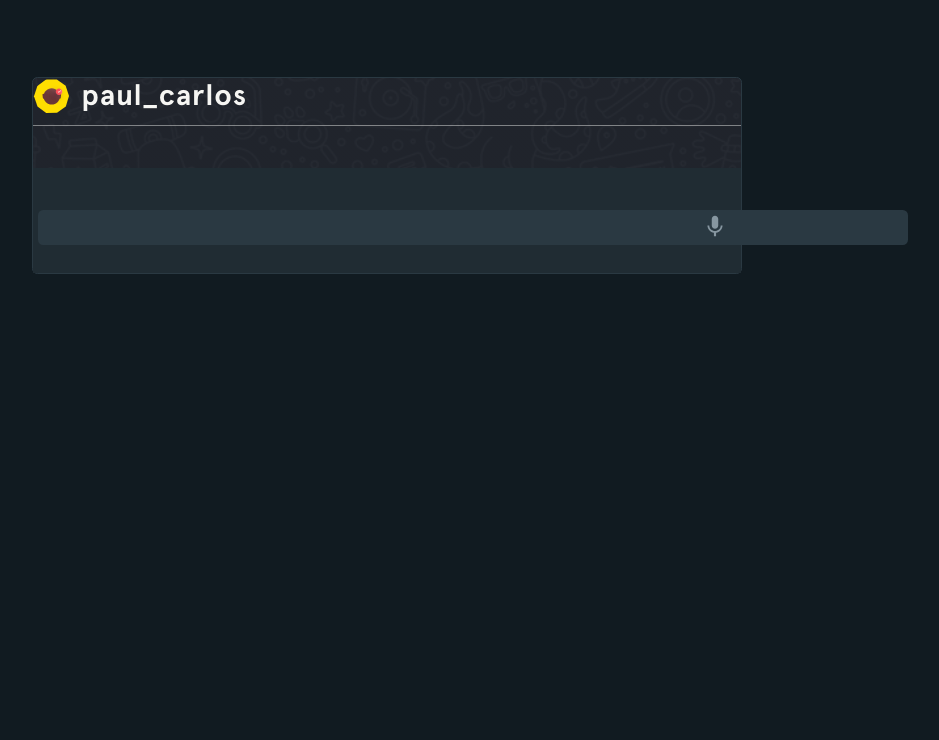
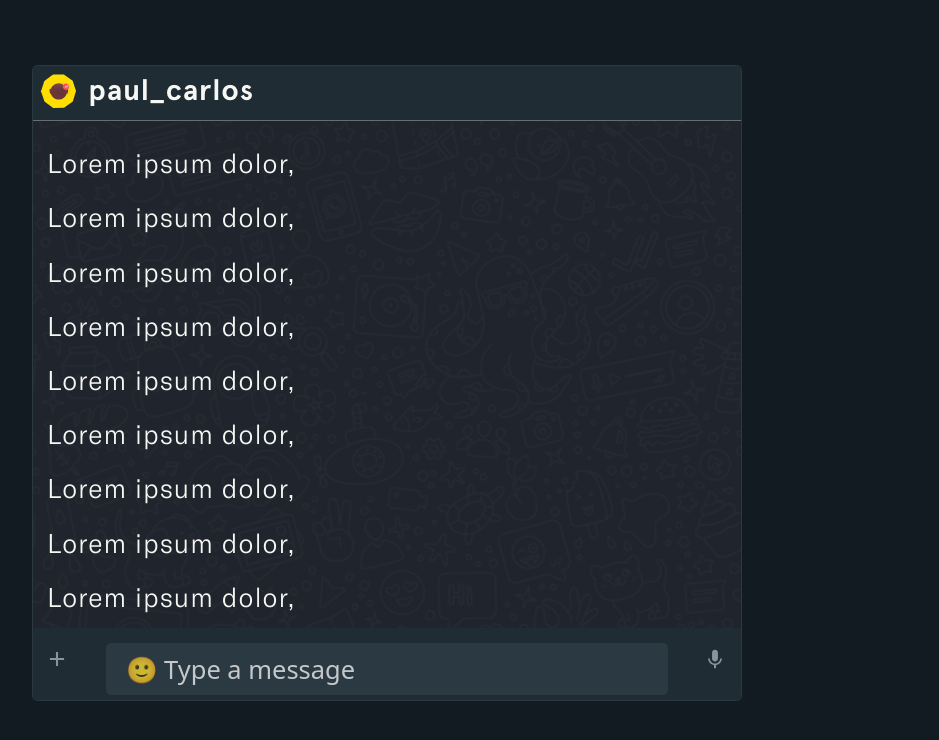
Before and after one commit to DavidDanso/we-chat, a Django app: page / in a window 1280 px wide. Shown: the top 740 px of the page, without its empty margins (253-1192 px from the left). Run offline with Django 5.2, Linux system fonts and the light colour scheme; some libraries are stand-ins or nearby versions.

Commit message:
update chat UI

```diff
--- a/a_rtchat/templates/a_rtchat/chat.html
+++ b/a_rtchat/templates/a_rtchat/chat.html
@@ -72,8 +72,34 @@
                     />
                     <span>paul_carlos</span>
                   </h6>
-                  <hr id="line" />
                   <!--  -->
+
+                  <div id="messages">
+                    <p>Lorem ipsum dolor,</p>
+                    <p>Lorem ipsum dolor,</p>
+                    <p>Lorem ipsum dolor,</p>
+                    <p>Lorem ipsum dolor,</p>
+                    <p>Lorem ipsum dolor,</p>
+                    <p>Lorem ipsum dolor,</p>
+                    <p>Lorem ipsum dolor,</p>
+                    <p>Lorem ipsum dolor,</p>
+                    <p>Lorem ipsum dolor,</p>
+                    <p>Lorem ipsum dolor,</p>
+                    <p>Lorem ipsum dolor,</p>
+                    <p>Lorem ipsum dolor,</p>
+                    <p>Lorem ipsum dolor,</p>
+                    <p>Lorem ipsum dolor,</p>
+                    <p>Lorem ipsum dolor,</p>
+                    <p>Lorem ipsum dolor,</p>
+                    <p>Lorem ipsum dolor,</p>
+                    <p>Lorem ipsum dolor,</p>
+                    <p>Lorem ipsum dolor,</p>
+                    <p>Lorem ipsum dolor,</p>
+                    <p>Lorem ipsum dolor,</p>
+                    <p>Lorem ipsum dolor,</p>
+                    <p>Lorem ipsum dolor,</p>
+                  </div>
+                  <!-- end messages -->
 
                   <form>
                     <div class="row">
@@ -92,6 +118,7 @@
                             type="text"
                             class="form-control"
                             id="exampleMessageField"
+                            placeholder="🙂 Type a message"
                           />
                         </div>
                         <!-- end chat field -->
--- a/static/css/chat.css
+++ b/static/css/chat.css
@@ -93,28 +93,51 @@ a:hover {
     url("../images/bg-img.png") center/cover no-repeat; /* Add your image path here */
   border: 1px solid #2a3942;
   margin-top: 5%;
+  display: flex;
+  flex-direction: column;
+  max-width: 400px; /* Adjust the max-width as needed */
+  margin: 0 auto;
 }
 .hero-intro .card-body {
   padding: 0;
+  flex: 1; /* Allow the card-body to grow and fill the available space */
+  overflow: hidden; /* Hide any overflow content */
 }
 .hero-intro h6 {
   color: var(--text-color);
   letter-spacing: 1px;
   font-family: var(--header-font);
   font-size: 2.2vh;
+  padding: 3%;
+  background: #202c33;
+  border-bottom: 1px solid #f6f6f353;
 }
 .hero-intro #user-avatar {
   width: 50px;
 }
-
 hr {
   color: var(--text-color);
-  opacity: 0.45;
+  opacity: 0.22;
 }
 #line {
   background: var(--text-color) !important;
-  margin-bottom: 6%;
-  margin-top: -1%;
+  margin-bottom: -1%;
+  margin-top: -3%;
+  z-index: -1;
+}
+
+/* messages */
+#messages {
+  padding: 3%;
+  max-height: 500px;
+  overflow-y: auto;
+  z-index: -1;
+}
+.hero-intro p {
+  color: var(--text-color);
+  letter-spacing: 1px;
+  font-family: var(--text-font);
+  font-size: 2vh;
 }
 
 /* form chat-field */
@@ -123,7 +146,7 @@ hr {
   padding: 2%;
 }
 .hero-intro form .row {
-  margin-top: 4%;
+  margin-top: 1%;
   margin-bottom: 0%;
 }
 .hero-intro input {
@@ -131,12 +154,25 @@ hr {
   margin-left: -12%;
   background: #2a3942;
   border: none;
-  padding: 7px 70px;
+  padding: 7px 20px;
+  margin-bottom: -5%;
+  font-size: 1.9vh;
+}
+.hero-intro input:focus {
+  box-shadow: none !important;
+  outline: 0px !important;
+  color: var(--text-color);
+  background: #2a3942;
+}
+.hero-intro form input::placeholder {
+  color: #f6f6f6c2;
+  font-size: 1.9vh;
 }
 #chat-icon {
   width: 22px;
   vertical-align: middle;
   margin-top: 14%;
+  cursor: pointer;
 }
 .mic-img {
   margin-left: 40%;
@@ -173,22 +209,51 @@ hr {
     margin: 3%;
   }
   .hero-intro .card {
-    width: 60%;
-    margin-top: 2%;
+    margin-top: -1%;
+    max-width: 60%;
   }
   .hero-intro h6 {
     letter-spacing: 1px;
     font-size: 2.2vh;
+    padding: 1%;
   }
   .hero-intro #user-avatar {
     width: 40px;
   }
   hr {
-    opacity: 0.45;
+    opacity: 0.22;
   }
   #line {
     margin-bottom: 6%;
-    margin-top: 1%;
+    margin-top: -2%;
+  }
+
+  /* messages */
+  #messages {
+    padding: 2%;
+    max-height: 500px;
+  }
+
+  /* form chat-field */
+  .hero-intro form {
+    padding: 2%;
+  }
+  .hero-intro form .row {
+    margin-top: 1px;
+    margin-bottom: 5px;
+  }
+  .hero-intro input {
+    width: 100%;
+    margin-left: 0%;
+    padding: 7px 20px;
+    margin-bottom: -5%;
+  }
+  #chat-icon {
+    width: 20px;
+    margin-top: 14%;
+  }
+  .mic-img {
+    margin-left: 42%;
   }
 }
 
```
